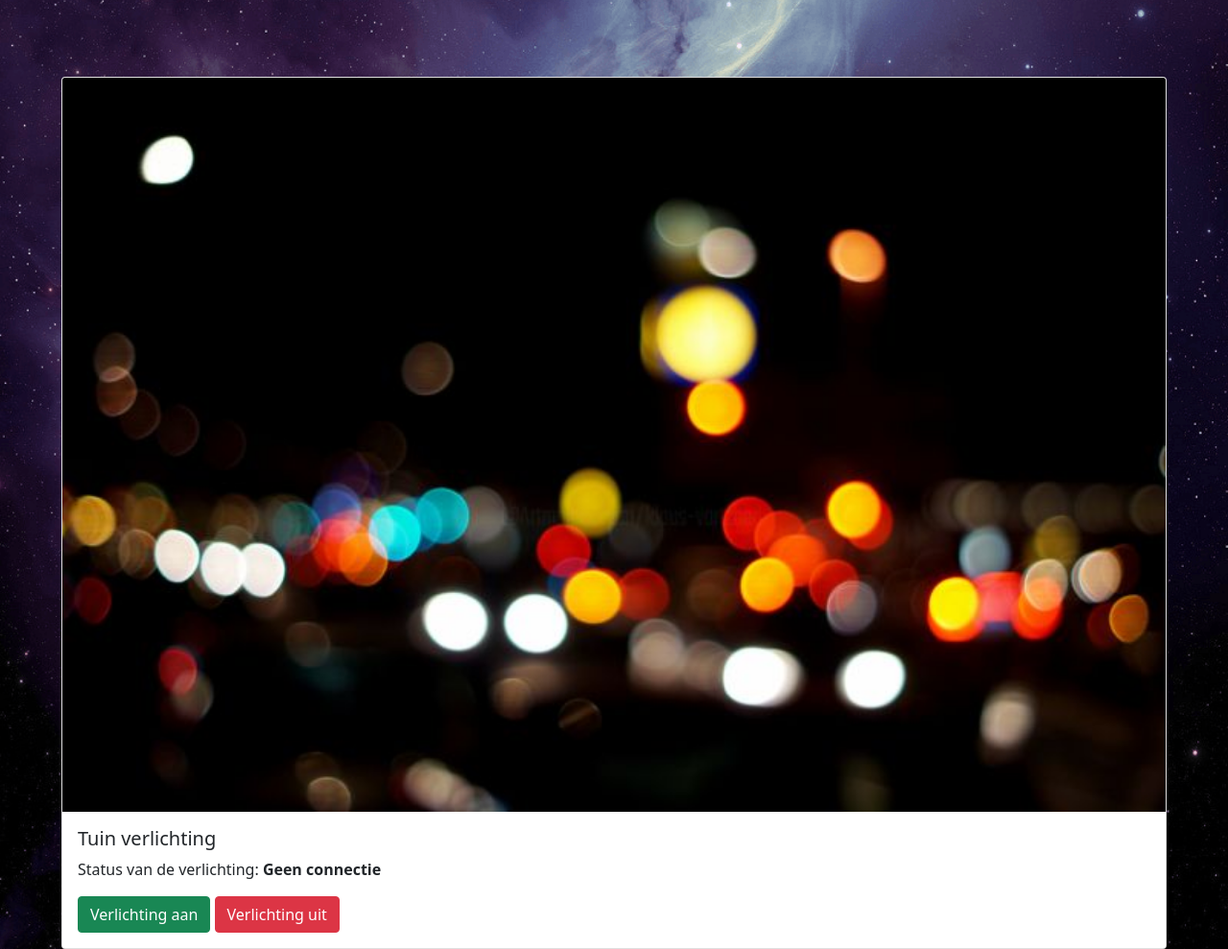
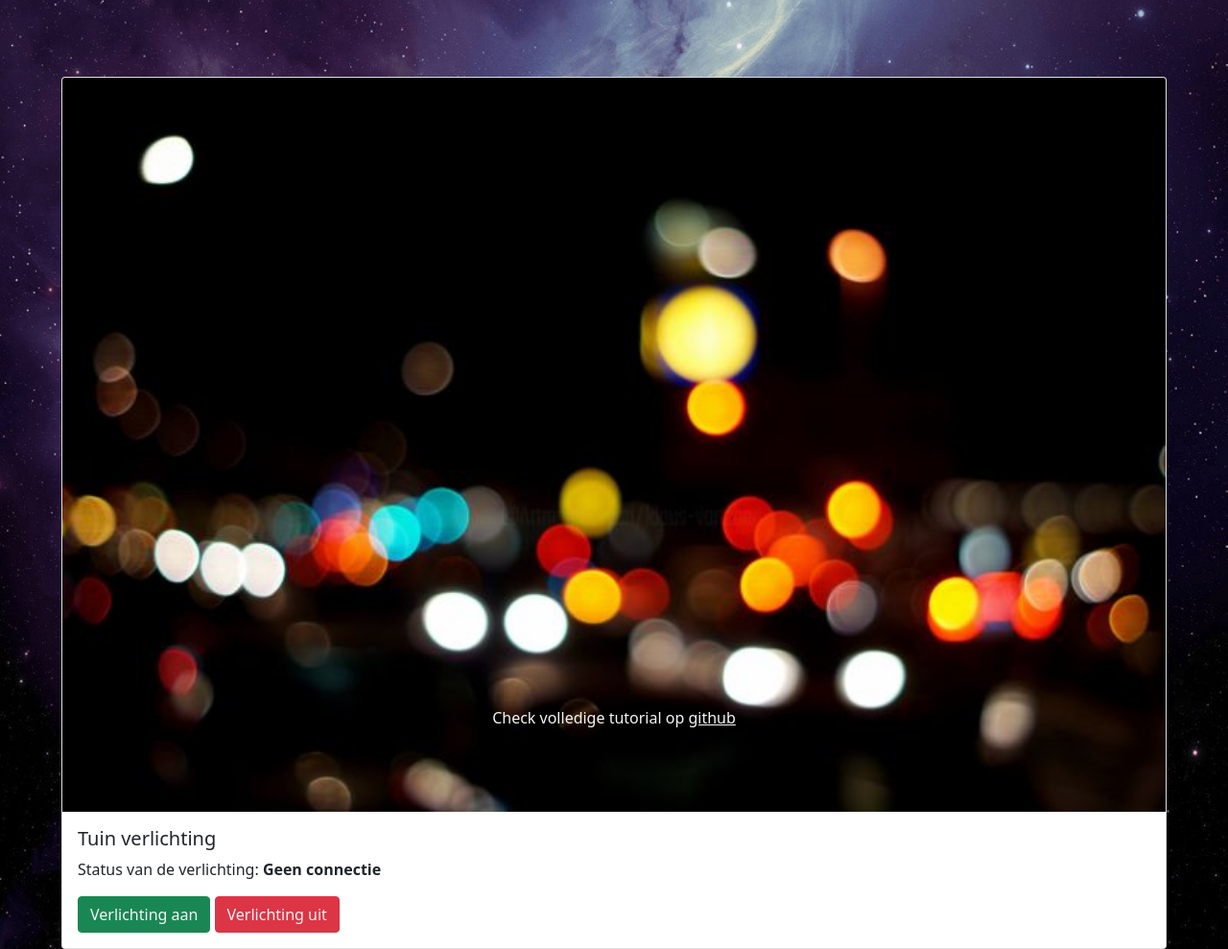
Before and after one commit to tcplusplus/tuindomotica, a plain HTML site: page index.html in a window 1280 px wide. Shown: the whole page at 96% size. Drawn offline with nearby package versions, Linux system fonts and the light colour scheme; no server answers.

Commit message:
Update readme

```diff
--- a/index.html
+++ b/index.html
@@ -1,9 +1,6 @@
 <html>
   <head>
     <title>Tuin Domotica</title>
-
-    <!-- dit zorgt ervoor dat de webpagina als app kan geinstalleerd worden -->
-    <link rel="manifest" href="manifest.json">
 
     <!-- css file om de pagina te stylen -->
     <link href="style.css" rel="stylesheet">
@@ -43,5 +40,6 @@
         <a href="#" class="btn btn-danger" onclick="setLightStatus(false)">Verlichting uit</a>
       </div>
     </div>
+    <div class="footer">Check volledige tutorial op <a href="https://github.com/tcplusplus/tuindomotica">github</a></div>
   </body>
 </html>
--- a/style.css
+++ b/style.css
@@ -20,3 +20,16 @@ body, html {
   left: 5%;
   top: 10%;
 }
+
+.footer {
+  position: absolute;
+  bottom: 5%;
+  color: whitesmoke;
+  width: 90%;
+  left: 5%;
+  text-align: center;
+}
+
+a {
+  color: whitesmoke !important;
+}
```
Also changed, not shown: manifest.json (deleted), 1 other file.
